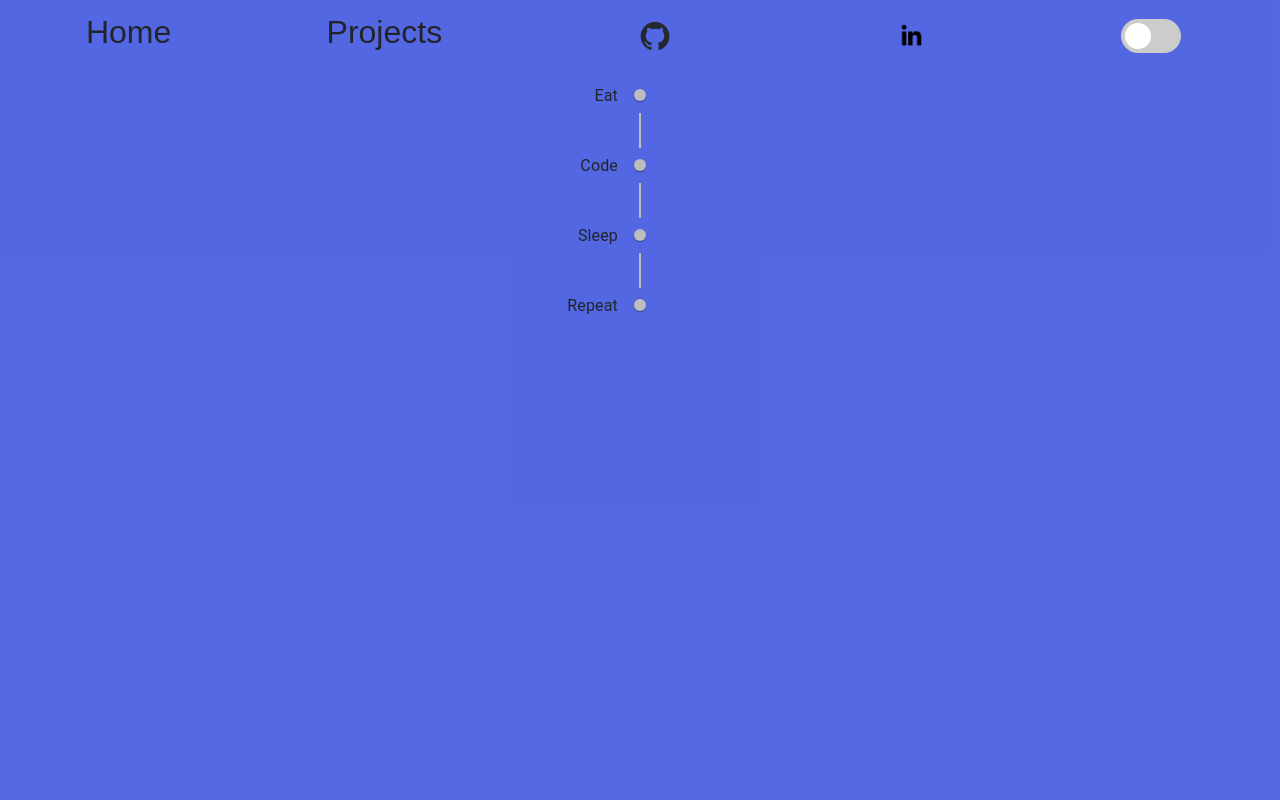
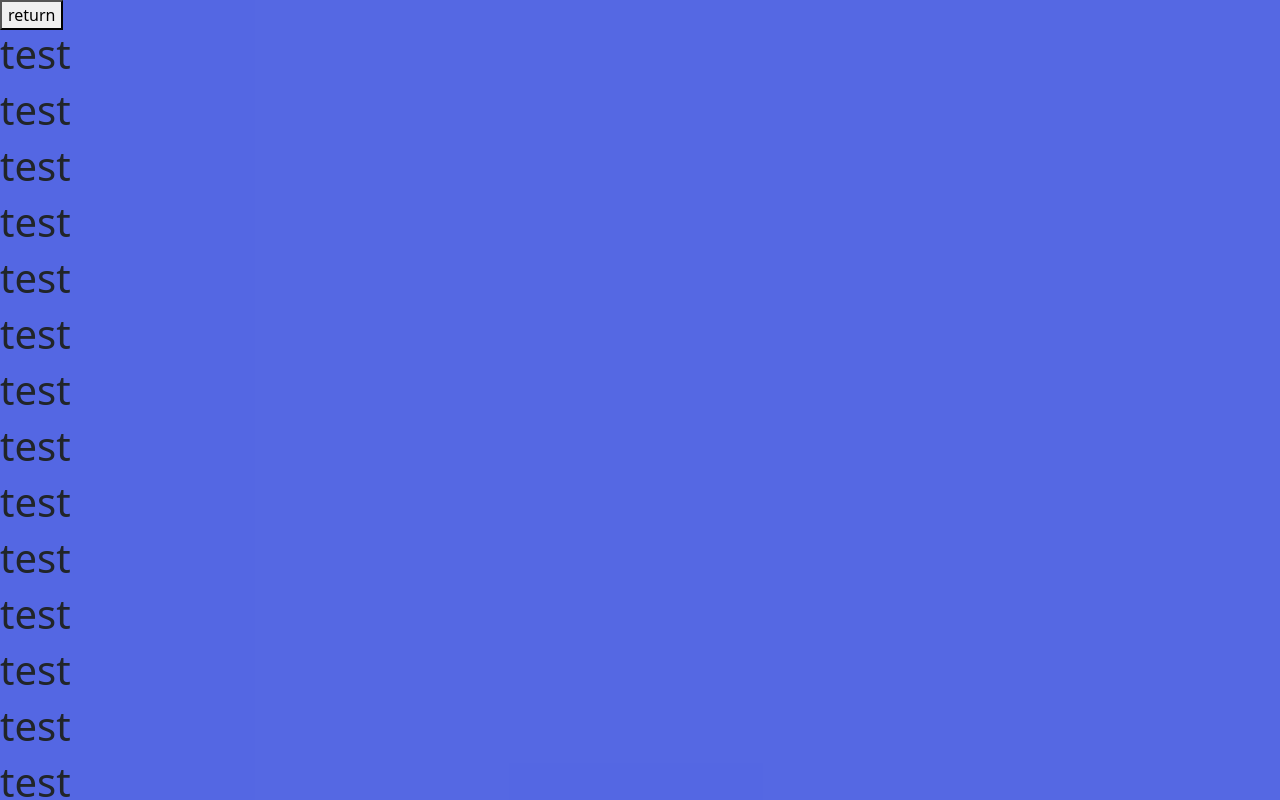
Before and after one commit to Gehrig-Barnes/portfolio, a React (Create React App) app: page /about_me in a window 1280 px wide. Shown: the top 800 px of the page. Built offline with nearby package versions, Linux system fonts and the light colour scheme; a web font is replaced by a local one.

Commit message:
got scrolle vent to work

```diff
--- a/src/App.css
+++ b/src/App.css
@@ -13,12 +13,15 @@
   position: relative;
   width: 100%;
   overflow: hidden;
-
-
 }
 
-::-webkit-scrollbar-corner {background-color: transparent;}
+::-webkit-scrollbar-corner {
+  background-color: transparent;
+}
 
+.about {
+  overflow: visible !important;
+}
 
 .routes {
   cursor: pointer;
@@ -363,19 +366,19 @@ input:checked + .slider:before {
   }
 }
 
-#lightMode > .resume{
+#lightMode > .resume {
   display: flex;
   justify-content: center;
   align-items: center;
 }
 
-#darkMode > .resume{
+#darkMode > .resume {
   display: flex;
   justify-content: center;
   align-items: center;
 }
 
-.aboutClick{
+.aboutClick {
   font-family: "Bubbly", sans-serif;
   margin-left: 5%;
   margin-bottom: 2%;
@@ -384,11 +387,8 @@ input:checked + .slider:before {
   border: none;
   transition: 0.3s;
   cursor: pointer;
-
 }
 
 .aboutClick:hover {
-
   color: #2196f3;
-
 }
--- a/src/App.js
+++ b/src/App.js
@@ -10,7 +10,8 @@ function App() {
   const [isDark, setIsDark] = useState(false)
   return (
     <div className="App" id={isDark ? 'darkMode' : 'lightMode'}>
-      <Nav setIsDark={setIsDark} isDark={isDark}/>
+     <Nav setIsDark={setIsDark} isDark={isDark}/>
+
       <Routes>
         <Route exact path="/about_me" element={<AboutMe/>}/>
         <Route exact path="/projects" element={<Project/>}/>
--- a/src/components/AboutMe.js
+++ b/src/components/AboutMe.js
@@ -1,13 +1,42 @@
-import React from "react";
+import React, { useState } from "react";
+import { useNavigate } from "react-router-dom";
 import Timeline from "@mui/lab/Timeline";
 import TimelineItem from "@mui/lab/TimelineItem";
 import TimelineSeparator from "@mui/lab/TimelineSeparator";
 import TimelineConnector from "@mui/lab/TimelineConnector";
 import TimelineContent from "@mui/lab/TimelineContent";
 import TimelineDot from "@mui/lab/TimelineDot";
+import "../App.css";
 
 function AboutMe() {
+  const [showReturn, setShowReturn] = useState(0);
+  const [prev, setPrev] = useState(0);
+
+  const navigate = useNavigate();
+
+  window.addEventListener("scroll", () => {
+    setPrev(showReturn);
+    setShowReturn(window.scrollY);
+  });
+
   return (
+    <div className="about">
+      <button onClick={() => navigate("/")}>return</button>
+      <h1>test</h1>
+      <h1>test</h1>
+      <h1>test</h1>
+      <h1>test</h1>
+      <h1>test</h1>
+      <h1>test</h1>
+      <h1>test</h1>
+      <h1>test</h1>
+      <h1>test</h1>
+      <h1>test</h1>
+      <h1>test</h1>
+      <h1>test</h1>
+      <h1>test</h1>
+      <h1>test</h1>
+      <h1>test</h1>
       <div className="resume">
         <Timeline position="left">
           <TimelineItem>
@@ -39,6 +68,7 @@ function AboutMe() {
           </TimelineItem>
         </Timeline>
       </div>
+    </div>
   );
 }
 
--- a/src/components/Home.js
+++ b/src/components/Home.js
@@ -1,8 +1,9 @@
 import React from "react";
 import profilePicture from "../images/self.png";
-
+import { useNavigate } from "react-router-dom";
 
 function Home() {
+  const nav = useNavigate()
   return (
     <div className="homeContainer">
       <div id="nameContainer">
@@ -26,7 +27,7 @@ function Home() {
             Javascript, React, && Ruby on Rails
           </h6>
 
-          <button class="aboutClick">About Me</button>
+          <button onClick={()=> nav('/about_me')} class="aboutClick">About Me</button>
         </div>
       </div>
     </div>
--- a/src/components/Nav.js
+++ b/src/components/Nav.js
@@ -3,41 +3,49 @@ import { Container, Row, Col } from "react-bootstrap";
 import { useNavigate } from "react-router-dom";
 import githubLight from "../images/github-mark.png";
 import linkedinLight from "../images/icons8-linkedin-2-48.png";
-import githubDark from "../images/github-mark-white.png"
-import linkedinDark from "../images/icons8-linkedin-2-64.png"
+import githubDark from "../images/github-mark-white.png";
+import linkedinDark from "../images/icons8-linkedin-2-64.png";
+
 
 function Nav({ setIsDark, isDark }) {
-
   const navigate = useNavigate();
 
   function handleDarkMode(e) {
-    setIsDark(e.target.checked)
+    setIsDark(e.target.checked);
   }
 
-  // const onNavClick = ({ isActive }) => ({
-  //   transition: "background-color 0.3s ease",
-  //   color: isActive ? "#fff" : "#545e6f",
-  //   background: isActive ? "#7600dc" : "#fff",
-  // })
-
+  let url = window.location.href;
 
   return (
     <div className="navContainer">
+      {url.includes("/about_me") ? null : (
+        <>
+          {" "}
           <Row className="navBar">
             <Col className="col">
-          <h3  onClick={() => navigate("/")} className={isDark ? 'navText routes' : 'routes' }  >
+              <h3
+                onClick={() => navigate("/")}
+                className={isDark ? "navText routes" : "routes"}
+              >
                 Home
               </h3>
             </Col>
             <Col className="col">
-          <h3 onClick={() => navigate("/projects")} className={isDark ? 'navText routes' : 'routes' }>
+              <h3
+                onClick={() => navigate("/projects")}
+                className={isDark ? "navText routes" : "routes"}
+              >
                 Projects
               </h3>
             </Col>
 
             <Col>
               <a href="https://github.com/Gehrig-Barnes">
-            <img src={isDark ? githubDark : githubLight} className=" logos" alt="githubLogo" />
+                <img
+                  src={isDark ? githubDark : githubLight}
+                  className=" logos"
+                  alt="githubLogo"
+                />
               </a>
             </Col>
             <Col>
@@ -51,11 +59,13 @@ function Nav({ setIsDark, isDark }) {
             </Col>
             <Col>
               <label className="switch">
-            <input type="checkbox" onChange={handleDarkMode}/>
+                <input type="checkbox" onChange={handleDarkMode} />
                 <span className="slider round"></span>
               </label>
             </Col>
           </Row>
+        </>
+      )}
     </div>
   );
 }
--- a/src/index.css
+++ b/src/index.css
@@ -1,5 +1,5 @@
 html {
-  overflow: hidden;
+
   height: 100%;
 
 }
```
Lines whose indentation alone changed are shown as unchanged.
